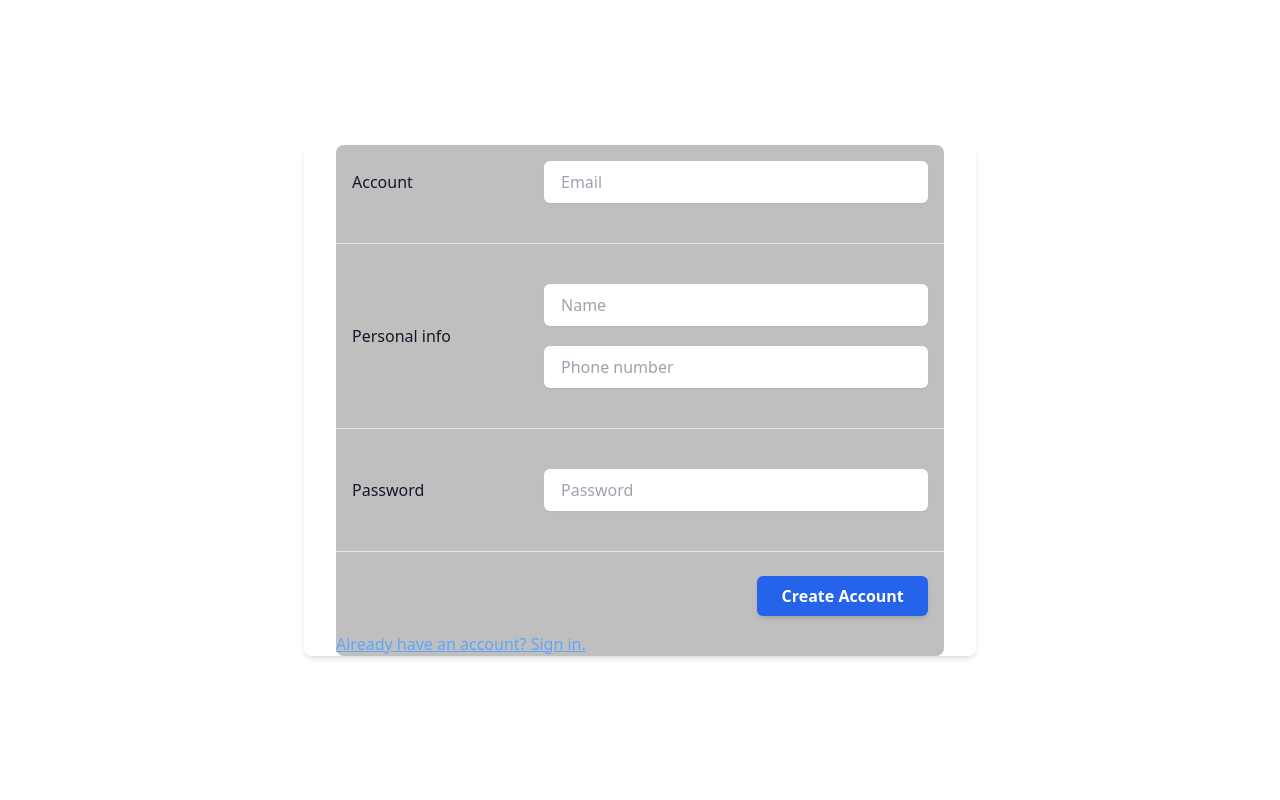
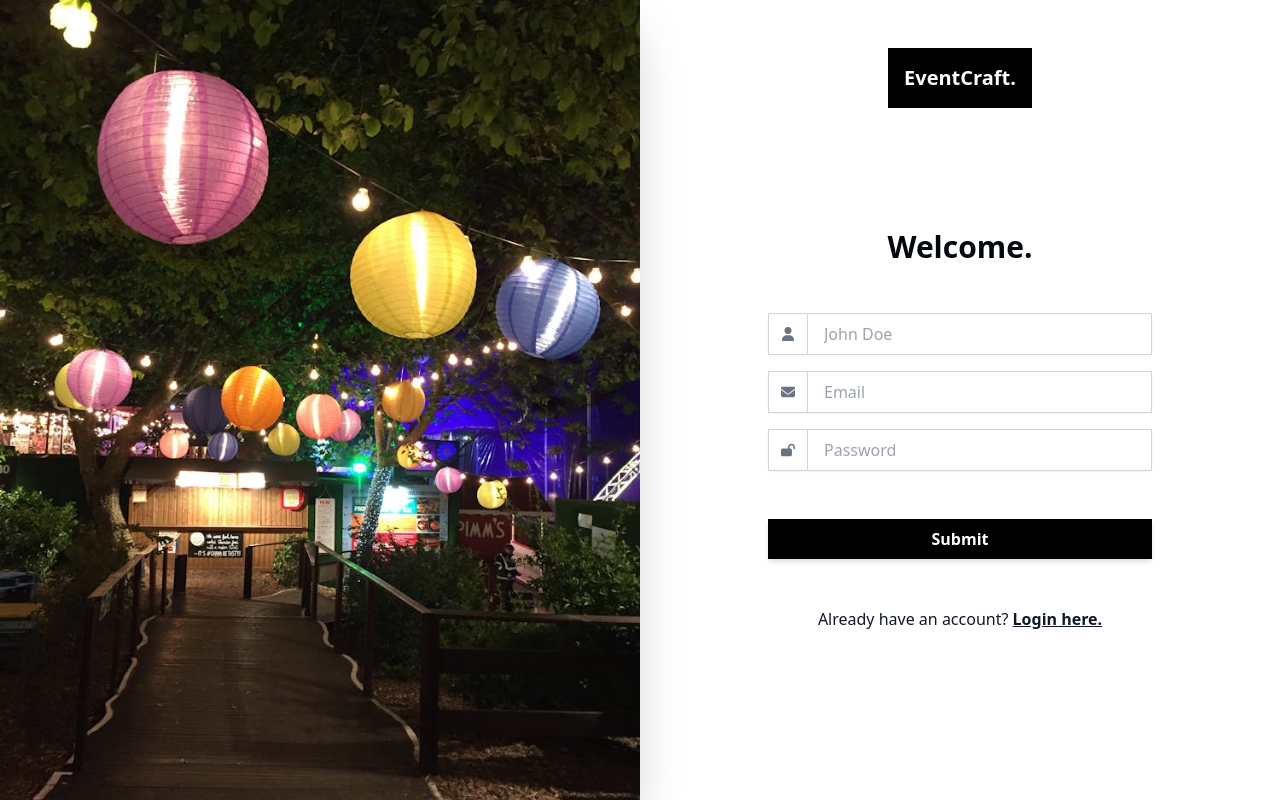
Before and after one commit to Siddhesh-Agarwal/Advanced-App-Dev, a React (Vite) app in the folder frontend/: page /user/SignUp in a window 1280 px wide. Built offline with nearby package versions, Linux system fonts and the light colour scheme.

Commit message:
fixed everything

```diff
--- a/frontend/src/pages/HomePage.tsx
+++ b/frontend/src/pages/HomePage.tsx
@@ -26,9 +26,9 @@ export default function HomePage() {
             <div className="container relative z-10 flex items-center px-6 py-32 mx-auto md:px-12 xl:py-40">
                 <div className="relative z-10 flex flex-col items-center w-full">
                     <h1 className="mt-4 font-extrabold leading-tight text-center text-white text-7xl sm:text-8xl">
-                        Life-changing
+                        Happy BDay.
                     </h1>
-                    <Link to="/themes" className="block px-4 py-3 mt-10 text-lg font-bold text-white uppercase bg-gray-800 hover:bg-gray-900">
+                    <Link to="/user/SignUp" className="block px-4 py-3 mt-10 text-lg font-bold text-white uppercase bg-gray-800 hover:bg-gray-900">
                         Start Now
                     </Link>
                 </div>
--- a/frontend/src/pages/admin/ManagePage.tsx
+++ b/frontend/src/pages/admin/ManagePage.tsx
@@ -34,7 +34,7 @@ function Manage() {
                                 <Textarea id="description" placeholder="Describe the theme here..." className="input bg-gray-50 focus:bg-gray-100" required />
                             </div>
                             <div className="space-y-2">
-                                <Label htmlFor="file">Theme Cost</Label>
+                                <Label htmlFor="file">Theme Cost (per person)</Label>
                                 <Input id="cost" type="number" placeholder="₹500" className="input bg-gray-50 focus:bg-gray-100" defaultValue={500} />
                             </div>
                             <div className="space-y-2">
--- a/frontend/src/pages/auth/SignInPage.tsx
+++ b/frontend/src/pages/auth/SignInPage.tsx
@@ -3,7 +3,6 @@ import { Link } from "react-router-dom";
 
 export default function LoginPage() {
     return (
-
         <div className="flex flex-wrap w-full">
             <div className="flex flex-col w-full md:w-1/2">
                 <div className="flex justify-center pt-12 md:justify-start md:pl-12 md:-mb-24">
@@ -13,7 +12,7 @@ export default function LoginPage() {
                 </div>
                 <div className="flex flex-col justify-center px-8 pt-8 my-auto md:justify-start md:pt-0 md:px-24 lg:px-32">
                     <p className="text-3xl text-center text-gray-950 font-semibold">
-                        Welcome.
+                        Welcome Back.
                     </p>
                     <form className="flex flex-col pt-3 md:pt-8">
                         <div className="flex flex-col pt-4">
--- a/frontend/src/pages/auth/SignUpPage.tsx
+++ b/frontend/src/pages/auth/SignUpPage.tsx
@@ -1,62 +1,63 @@
+import { FaEnvelope, FaLockOpen, FaUser } from "react-icons/fa6";
 import { Link } from "react-router-dom";
 
 export default function SignUpPage() {
     return (
-        <main className="h-screen w-screen overflow-hidden flex justify-center items-center">
-            <form className="container max-w-2xl mx-auto shadow-md md:w-3/4 rounded-lg">
-                <div className="space-y-6 bg-black/25 rounded-lg">
-                    <div className="items-center w-full p-4 space-y-4 text-gray-900 md:inline-flex md:space-y-0">
-                        <h2 className="max-w-sm mx-auto md:w-1/3">
-                            Account
-                        </h2>
-                        <div className="max-w-sm mx-auto md:w-2/3">
-                            <div className=" relative ">
-                                <input type="text" id="user-info-email" className=" rounded-md border-transparent flex-1 appearance-none border border-gray-300 w-full py-2 px-4 bg-white text-gray-700 placeholder-gray-400 shadow-sm text-base focus:outline-none focus:ring-2 focus:ring-purple-600 focus:border-transparent" placeholder="Email" />
+        <div className="flex flex-wrap w-full">
+            <div className="w-1/2 shadow-2xl">
+                <img className="hidden object-cover w-full h-screen md:block" src="/src/assets/img/pexels-melissa-698907.jpg" alt="cripptity crappity" />
+            </div>
+            <div className="flex flex-col w-full md:w-1/2">
+                <div className="flex justify-center pt-12">
+                    <Link to="/" className="p-4 text-xl font-bold text-white bg-black">
+                        EventCraft.
+                    </Link>
+                </div>
+                <div className="flex flex-col justify-center px-8 pt-8 my-auto md:justify-start md:pt-0 md:px-24 lg:px-32">
+                    <p className="text-3xl text-center text-gray-950 font-semibold">
+                        Welcome.
+                    </p>
+                    <form className="flex flex-col pt-3 md:pt-8">
+                        <div className="flex flex-col pt-4">
+                            <div className="flex relative ">
+                                <span className=" inline-flex  items-center px-3 border-t bg-white border-l border-b  border-gray-300 text-gray-500 shadow-sm text-sm">
+                                    <FaUser />
+                                </span>
+                                <input type="text" id="design-login-name" className="flex-1 appearance-none border border-gray-300 w-full py-2 px-4 bg-white text-gray-700 placeholder-gray-400 shadow-sm text-base focus:outline-none focus:ring-2 focus:ring-purple-600 focus:border-transparent" placeholder="John Doe" />
                             </div>
                         </div>
-                    </div>
-                    <hr />
-                    <div className="items-center w-full p-4 space-y-4 text-gray-900 md:inline-flex md:space-y-0">
-                        <h2 className="max-w-sm mx-auto md:w-1/3">
-                            Personal info
-                        </h2>
-                        <div className="max-w-sm mx-auto space-y-5 md:w-2/3">
-                            <div>
-                                <div className="relative">
-                                    <input type="text" id="user-info-name" className=" rounded-md border-transparent flex-1 appearance-none border border-gray-300 w-full py-2 px-4 bg-white text-gray-700 placeholder-gray-400 shadow-sm text-base focus:outline-none focus:ring-2 focus:ring-purple-600 focus:border-transparent" placeholder="Name" />
-                                </div>
-                            </div>
-                            <div>
-                                <div className="relative">
-                                    <input type="text" id="user-info-phone" className=" rounded-md border-transparent flex-1 appearance-none border border-gray-300 w-full py-2 px-4 bg-white text-gray-700 placeholder-gray-400 shadow-sm text-base focus:outline-none focus:ring-2 focus:ring-purple-600 focus:border-transparent" placeholder="Phone number" />
-                                </div>
+                        <div className="flex flex-col pt-4">
+                            <div className="flex relative ">
+                                <span className=" inline-flex  items-center px-3 border-t bg-white border-l border-b  border-gray-300 text-gray-500 shadow-sm text-sm">
+                                    <FaEnvelope />
+                                </span>
+                                <input type="text" id="design-login-email" className=" flex-1 appearance-none border border-gray-300 w-full py-2 px-4 bg-white text-gray-700 placeholder-gray-400 shadow-sm text-base focus:outline-none focus:ring-2 focus:ring-purple-600 focus:border-transparent" placeholder="Email" />
                             </div>
                         </div>
-                    </div>
-                    <hr />
-                    <div className="items-center w-full p-4 space-y-4 text-gray-900 md:inline-flex md:space-y-0">
-                        <h2 className="max-w-sm mx-auto md:w-4/12">
-                            Password
-                        </h2>
-                        <div className="max-w-sm mx-auto space-y-5 md:w-2/3">
-                            <div className=" relative ">
-                                <input type="password" id="password" className=" rounded-md border-transparent flex-1 appearance-none border border-gray-300 w-full py-2 px-4 bg-white text-gray-700 placeholder-gray-400 shadow-sm text-base focus:outline-none focus:ring-2 focus:ring-purple-600 focus:border-transparent" placeholder="Password" />
+                        <div className="flex flex-col pt-4">
+                            <div className="flex relative ">
+                                <span className=" inline-flex items-center px-3 border-t bg-white border-l border-b  border-gray-300 text-gray-500 shadow-sm text-sm">
+                                    <FaLockOpen />
+                                </span>
+                                <input type="password" id="design-login-password" className=" flex-1 appearance-none border border-gray-300 w-full py-2 px-4 bg-white text-gray-700 placeholder-gray-400 shadow-sm text-base focus:outline-none focus:ring-2 focus:ring-purple-600 focus:border-transparent" placeholder="Password" />
                             </div>
                         </div>
+                        <button type="submit" className="mt-12 w-full px-4 py-2 text-base font-semibold text-center text-white transition duration-200 ease-in bg-black shadow-md hover:text-black hover:bg-white focus:outline-none focus:ring-2">
+                            <span className="w-full">
+                                Submit
+                            </span>
+                        </button>
+                    </form>
+                    <div className="pt-12 pb-12 text-center text-gray-900">
+                        <p>
+                            Already have an account?{' '}
+                            <Link to="/user/SignIn" className="font-semibold underline">
+                                Login here.
+                            </Link>
+                        </p>
                     </div>
-                    <hr />
-                    <div className="w-full px-4 pb-4 ml-auto text-gray-500 md:w-1/3">
-                        <button type="submit" className="py-2 px-4  bg-blue-600 hover:bg-blue-700 focus:ring-blue-500 focus:ring-offset-blue-200 text-white w-full transition ease-in duration-200 text-center text-base font-semibold shadow-md focus:outline-none focus:ring-2 focus:ring-offset-2  rounded-md">
-                            Create Account
-                        </button>
-                    </div>
-                    <Link to="/user/SignIn">
-                        <div className="underline text-blue-400">
-                            Already have an account? Sign in.
-                        </div>
-                    </Link>
                 </div>
-            </form>
-        </main>
+            </div>
+        </div>
     )
 }
--- /dev/null
+++ b/frontend/src/pages/user/ProfilePage.tsx
@@ -0,0 +1,12 @@
+import Footer from "../../components/Footer";
+import Navbar from "../../components/Navbar";
+
+export default function ProfilePage() {
+    return (
+        <>
+            <Navbar />
+
+            <Footer/>
+        </>
+    )
+}
```
Also changed, not shown: frontend/src/components/Navbar.tsx (+4 -25 lines), frontend/src/components/ThemeCard.tsx (+7 -3 lines), frontend/src/assets/img/pexels-melissa-698907.jpg (added), frontend/tailwind.css.
